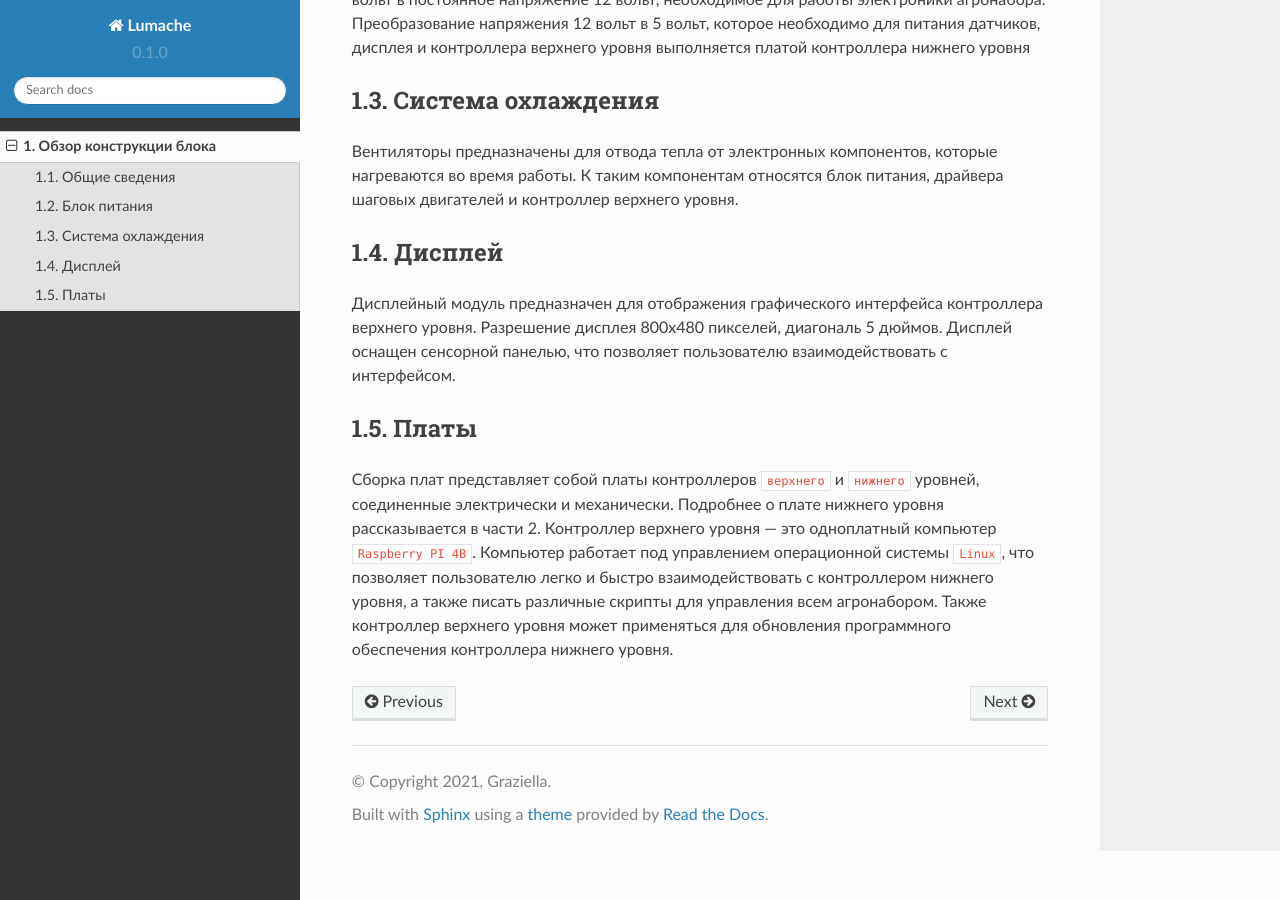
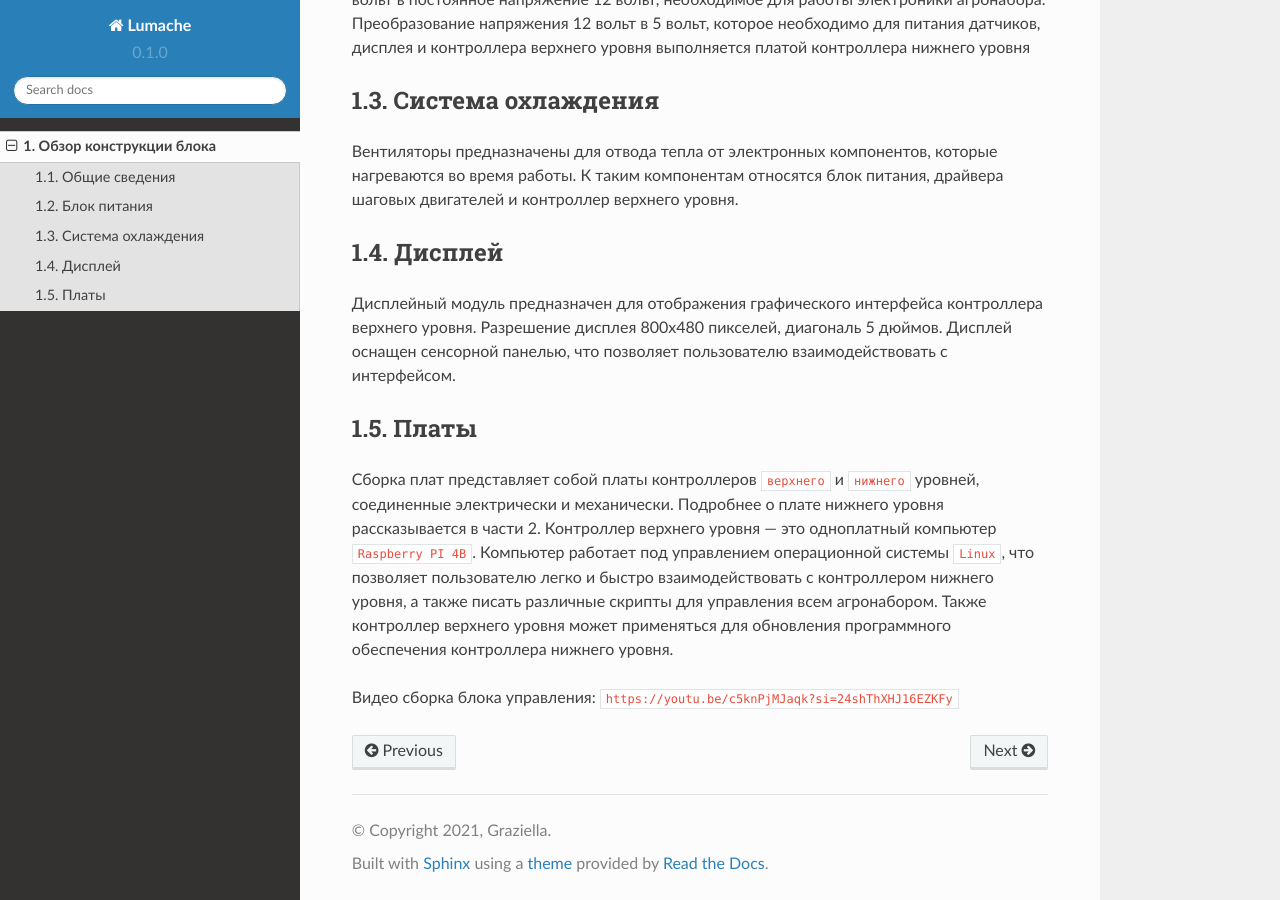
Before and after one commit to BBanwz/AgroLab_Multibot, a Sphinx documentation site: the page built from docs/source/1/1.rst, in a window 1280 px wide and 900 px high, scrolled down 1475 px. Built offline with Sphinx 7.4.7 and the Read the Docs theme 2.0.0, drawn with Linux system fonts in a browser that asks for light colours.

Commit message:
Update 1.rst

```diff
--- a/docs/source/1/1.rst
+++ b/docs/source/1/1.rst
@@ -56,3 +56,5 @@
 -----
 
 Сборка плат представляет собой платы контроллеров ``верхнего`` и ``нижнего`` уровней, соединенные электрически и механически. Подробнее о плате нижнего уровня рассказывается в части 2. Контроллер верхнего уровня — это одноплатный компьютер ``Raspberry PI 4B``. Компьютер работает под управлением операционной системы ``Linux``, что позволяет пользователю легко и быстро взаимодействовать с контроллером нижнего уровня, а также писать различные скрипты для управления всем агронабором. Также контроллер верхнего уровня может применяться для обновления программного обеспечения контроллера нижнего уровня.
+
+Видео сборка блока управления: ``https://youtu.be/c5knPjMJaqk?si=24shThXHJ16EZKFy``
```
